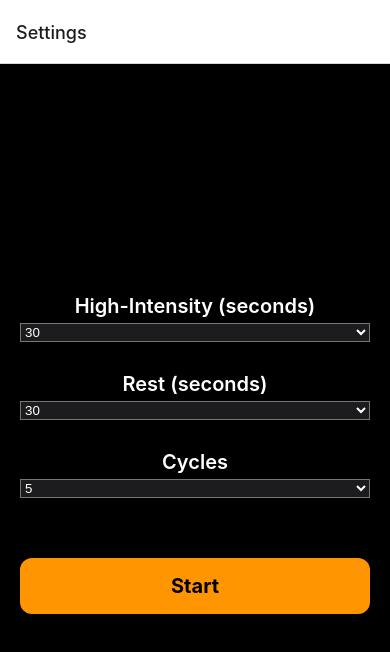
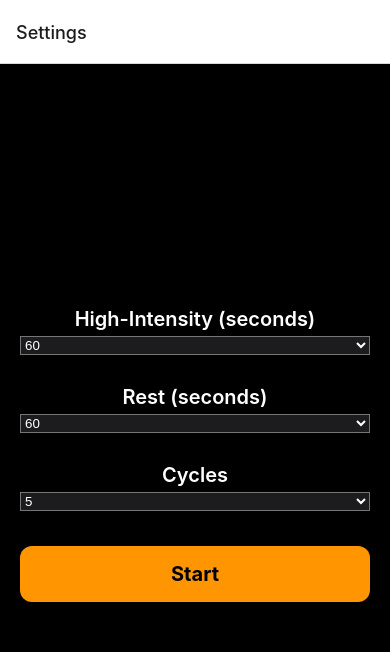
Before and after one commit to timothybruns/HitSplit, a React Native app in the folder HitSplit/: screen /Settings in a window 390 px wide. Shown: the top 652 px of the page. Built offline with nearby package versions, Linux system fonts and the light colour scheme.

Commit message:
fixed start button positioning, revert back sound component

```diff
--- a/HitSplit/screens/SettingsScreen.js
+++ b/HitSplit/screens/SettingsScreen.js
@@ -3,8 +3,8 @@ import { View, Text, StyleSheet, TouchableWithoutFeedback, Keyboard, TouchableOp
 import { Picker } from '@react-native-picker/picker';
 
 const SettingsScreen = ({ navigation }) => {
-  const [highIntensityDuration, setHighIntensityDuration] = useState(30);
-  const [restDuration, setRestDuration] = useState(30);
+  const [highIntensityDuration, setHighIntensityDuration] = useState(60);
+  const [restDuration, setRestDuration] = useState(60);
   const [cycles, setCycles] = useState(5);
 
   const renderPickerItems = (range) => {
@@ -119,7 +119,7 @@ const styles = StyleSheet.create({
     backgroundColor: '#ff9500',
     paddingVertical: 16,
     borderRadius: 12,
-    marginTop: 30,
+    marginTop: 5,
     alignItems: 'center',
     justifyContent: 'center',
   },
--- a/HitSplit/screens/TimerScreen.js
+++ b/HitSplit/screens/TimerScreen.js
@@ -12,23 +12,6 @@ const TimerScreen = ({ route, navigation }) => {
   const [timer, setTimer] = useState(highIntensityDuration);
   const [progress, setProgress] = useState(1);
   const [isPaused, setIsPaused] = useState(false);
-
-    // Add console logs here to verify the passed parameters
-    useEffect(() => {
-      console.log('highIntensityDuration:', highIntensityDuration);
-      console.log('restDuration:', restDuration);
-      console.log('cycles:', cycles);
-
-      // Add logs for each step of the calculation
-      const totalSecondsPerCycle = highIntensityDuration + restDuration;
-      console.log('Total seconds per cycle:', totalSecondsPerCycle);
-
-      const totalSecondsAllCycles = totalSecondsPerCycle * cycles;
-      console.log('Total seconds for all cycles:', totalSecondsAllCycles);
-
-      const totalWorkoutTime = Math.ceil(totalSecondsAllCycles / 60);
-      console.log('Total workout time in minutes:', totalWorkoutTime);
-    }, []);
 
   // Calculate total workout time in minutes
   const totalWorkoutTime = Math.ceil((((highIntensityDurationNum + restDurationNum)) * cycles / 60));
```
Also changed, not shown: HitSplit/components/AudioCue.js (line endings or trailing spaces).
